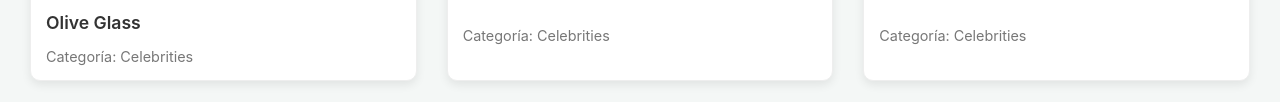
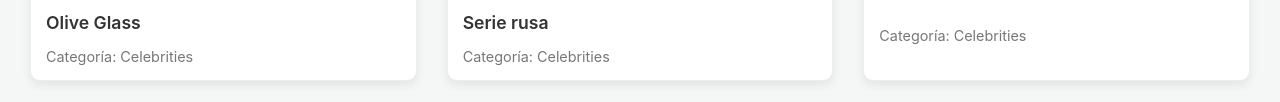
Before and after one commit to Udm0212/web, a plain HTML site: page index.html in a window 1280 px wide. Shown: the part 1393-1495 px from the top of the page. Drawn offline with Linux system fonts and the light colour scheme.

Commit message:
Add new video embed URL for Serie rusa

```diff
--- a/index.html
+++ b/index.html
@@ -262,7 +262,7 @@
             { embedURL: "https://videocelebs.net/embed/86349", title: "Lynda Wiesmeier", category: "Celebrities" },
             { embedURL: "https://videocelebs.net/embed/84457", title: "Lene Wink", category: "Celebrities" },
             { embedURL: "https://videocelebs.net/embed/97389", title: "Olive Glass", category: "Celebrities" },
-            { embedURL: "https://videocelebs.net/embed/", title: "", category: "Celebrities" },
+            { embedURL: "https://videocelebs.net/embed/99582", title: "Serie rusa", category: "Celebrities" },
             { embedURL: "https://videocelebs.net/embed/", title: "", category: "Celebrities" },
             { embedURL: "https://videocelebs.net/embed/", title: "", category: "Celebrities" },
             { embedURL: "https://videocelebs.net/embed/", title: "", category: "Celebrities" },
```
